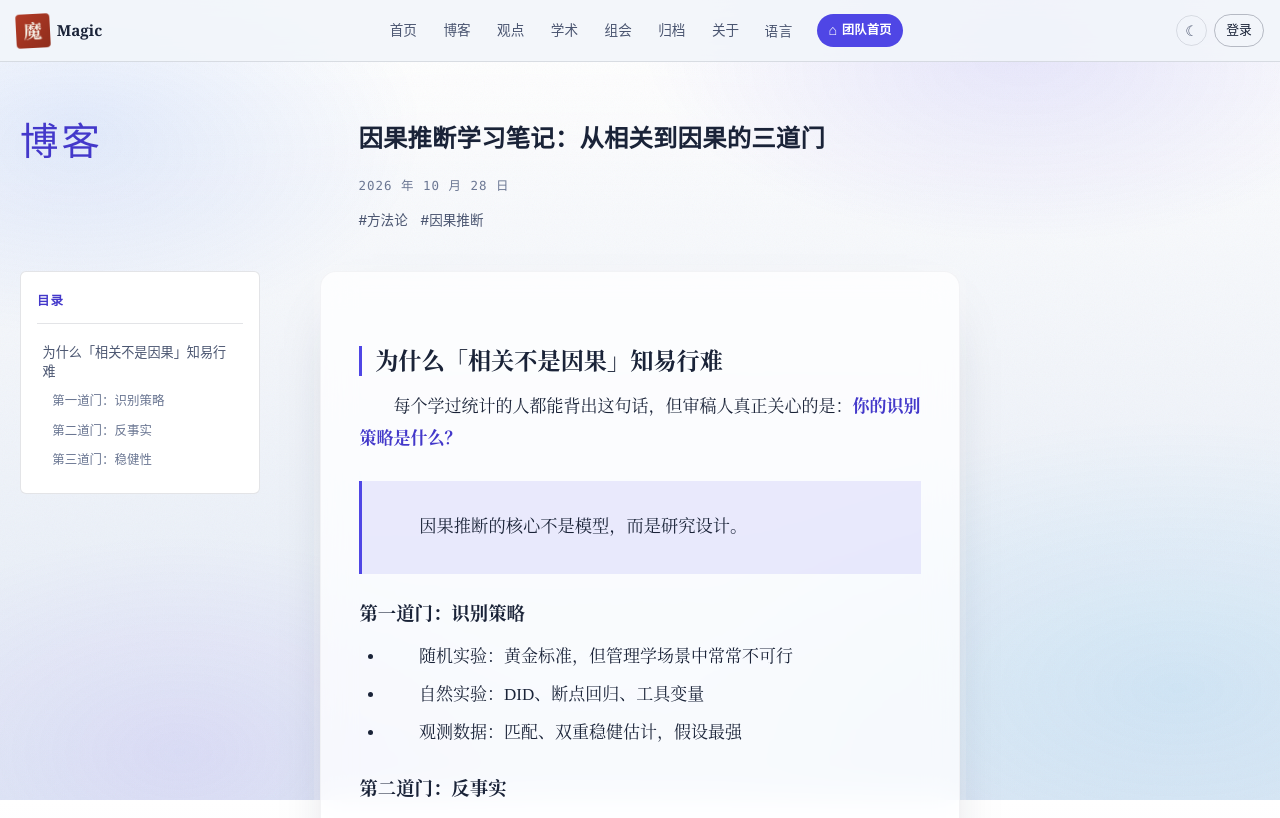
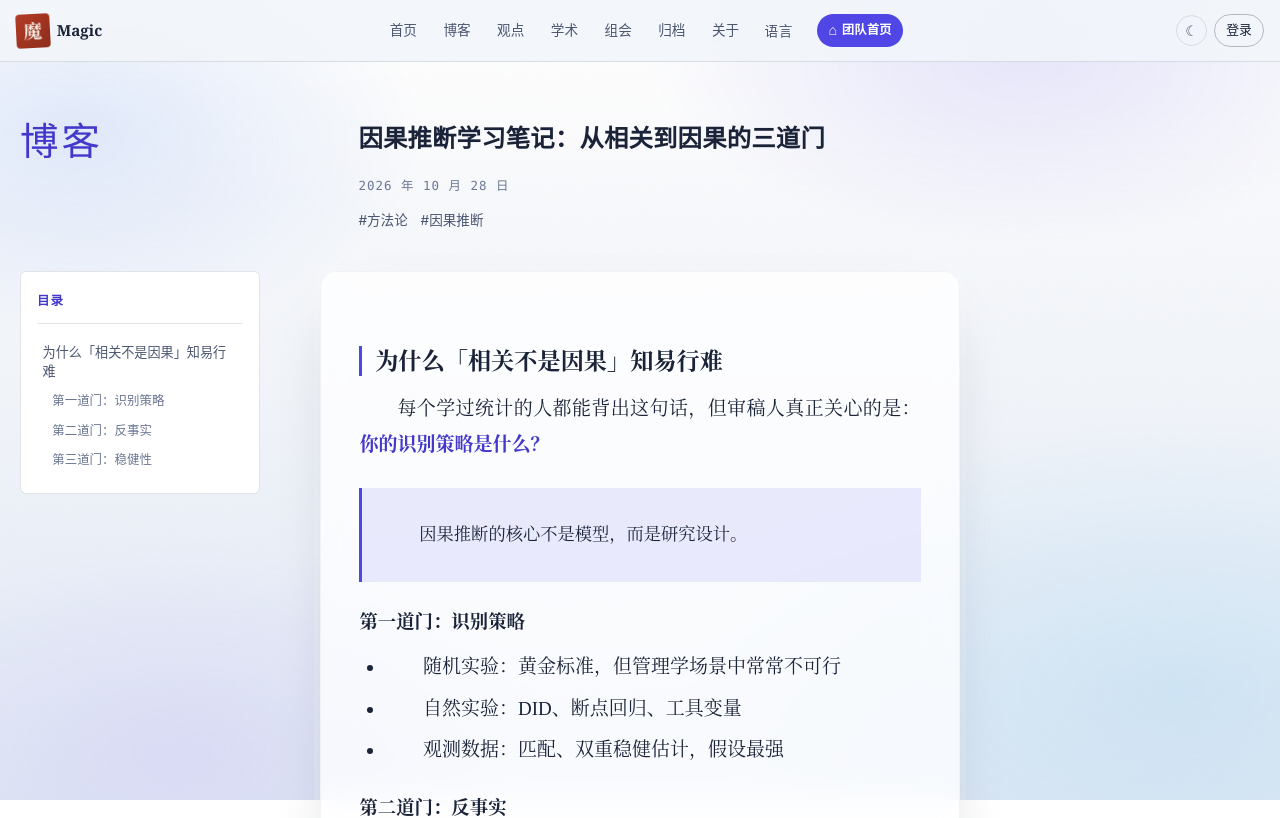
Before and after one commit to domagic/domagic.github.io, a Vue app: page /blog/causal-inference-notes in a window 1280 px wide. Shown: the top 818 px of the page. Built offline with nearby package versions, Linux system fonts and the light colour scheme.

Commit message:
style(markdown): increase body and table fonts by 2px

```diff
--- a/src/components/MarkdownView.vue
+++ b/src/components/MarkdownView.vue
@@ -48,7 +48,7 @@ watch(
 .markdown {
   /* 正文英文统一 Times New Roman，中文回退衬线；代码/公式各自保留原字体 */
   font-family: var(--font-reading);
-  font-size: 1.0625rem;
+  font-size: 1.1875rem;
   line-height: 1.9;
 }
 
@@ -177,7 +177,7 @@ watch(
   width: 100%;
   border-collapse: collapse;
   margin: 1.4rem 0;
-  font-size: 0.8rem;
+  font-size: 0.925rem;
   line-height: 1.5;
   table-layout: fixed;
 }
```
